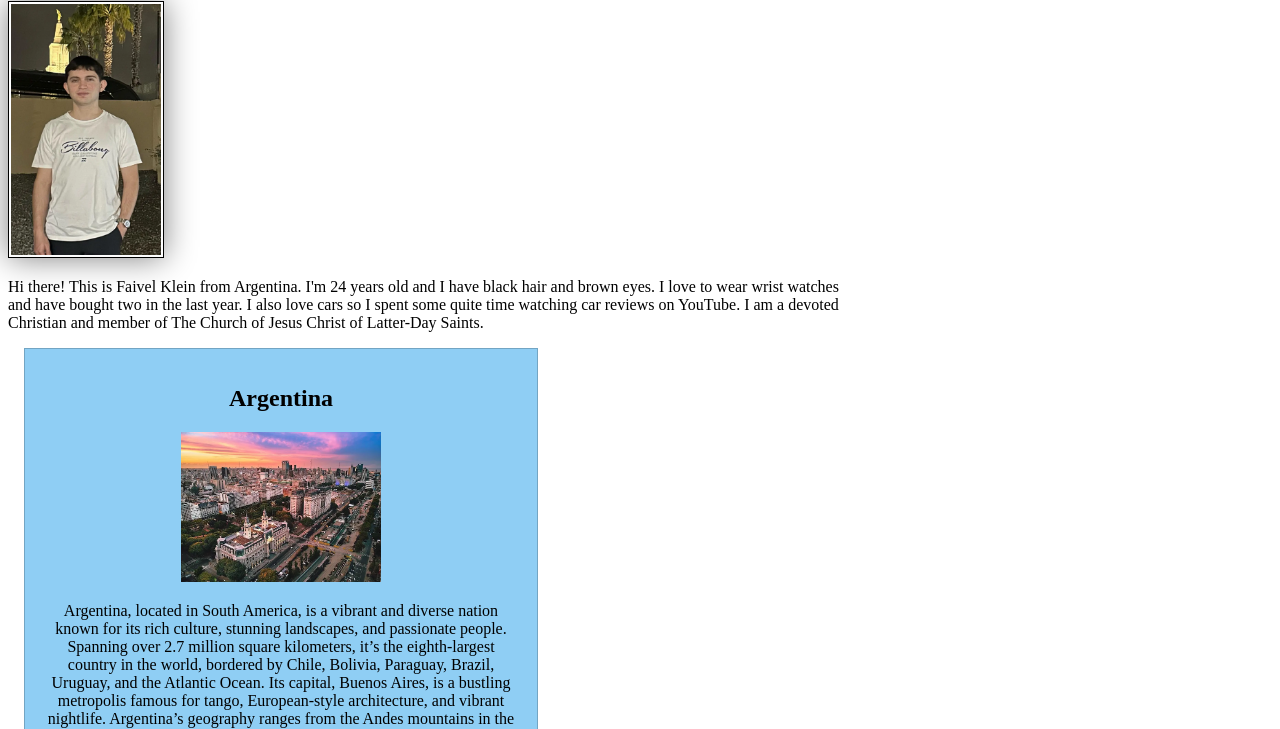
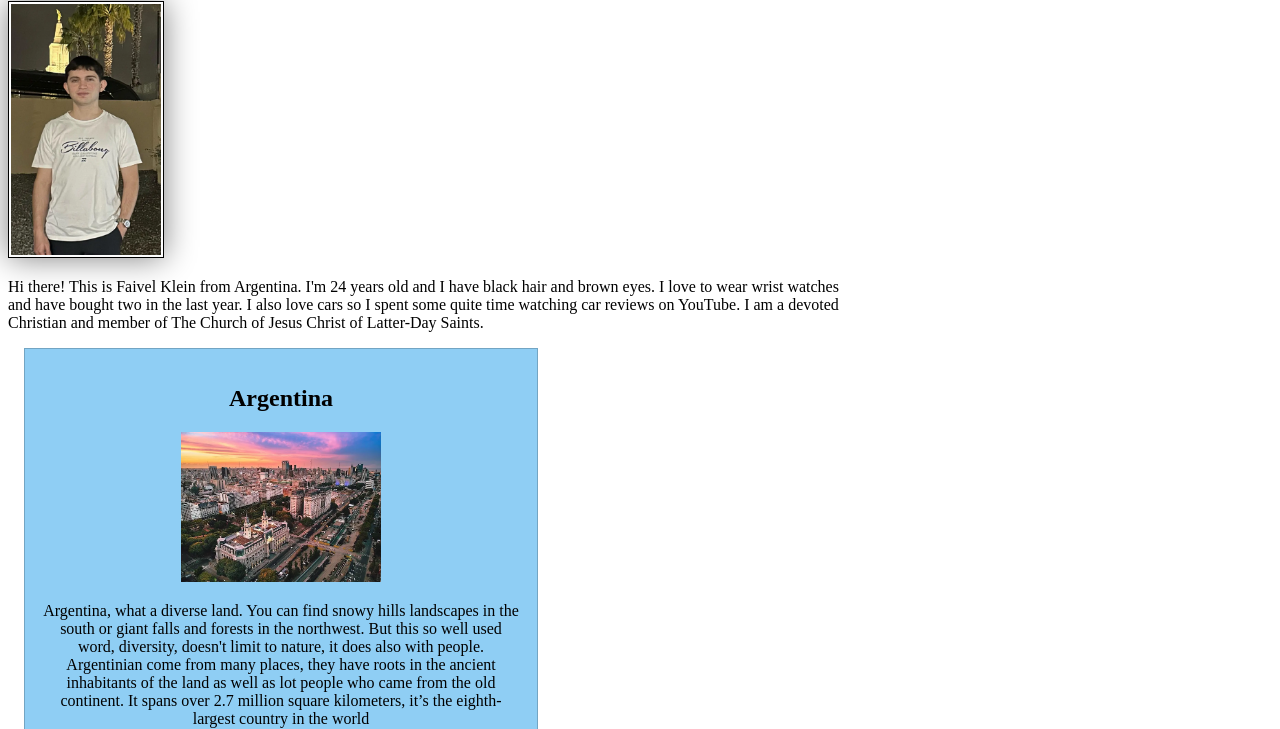
Before and after one commit to faivel-klein/wdd130, a plain HTML site: page index.html in a window 1280 px wide. Shown: the part 223-952 px from the top of the page. Drawn offline with Linux system fonts and the light colour scheme.

Commit message:
Argentina description changed.

```diff
--- a/index.html
+++ b/index.html
@@ -28,7 +28,7 @@
     <aside>
         <h2>Argentina</h2>
         <img src="images/buenos_aires_optimized.webp" alt="Buenos Aires City" width="200">
-        <p>Argentina, located in South America, is a vibrant and diverse nation known for its rich culture, stunning landscapes, and passionate people. Spanning over 2.7 million square kilometers, it’s the eighth-largest country in the world, bordered by Chile, Bolivia, Paraguay, Brazil, Uruguay, and the Atlantic Ocean. Its capital, Buenos Aires, is a bustling metropolis famous for tango, European-style architecture, and vibrant nightlife. Argentina’s geography ranges from the Andes mountains in the west to the fertile Pampas plains and Patagonia’s rugged beauty in the south.</p>
+        <p>Argentina, what a diverse land. You can find snowy hills landscapes in the south or giant falls and forests in the northwest. But this so well used word, diversity, doesn't limit to nature, it does also with people. Argentinian come from many places, they have roots in the ancient inhabitants of the land as well as lot people who came from the old continent. It spans over 2.7 million square kilometers, it’s the eighth-largest country in the world</p>
     </aside>
     <footer>
         <p>©️2025 ☀️ Faivel L. Klein ☀️ Santa Fe, Argentina</p>
```
